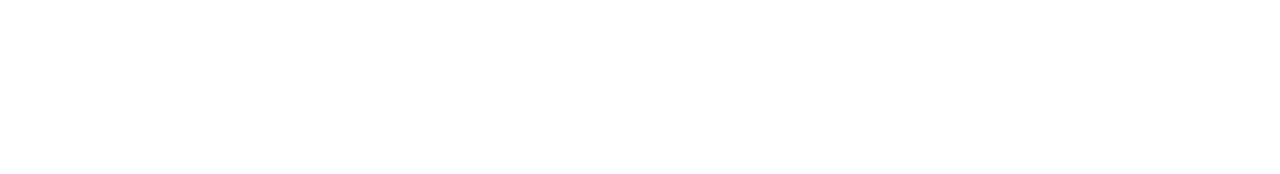
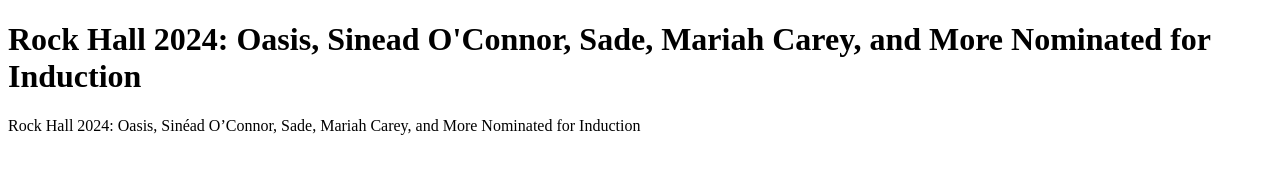
Before and after one commit to zaynabshugaa/midterm, a plain HTML site: page index.html in a window 1280 px wide. Drawn offline with Linux system fonts and the light colour scheme.

Commit message:
progress

```diff
--- a/index.html
+++ b/index.html
@@ -7,6 +7,7 @@
     <link rel="stylesheet" href="css/style.css">
 </head>
 <body>
-
+    <h1>Rock Hall 2024: Oasis, Sinead O'Connor, Sade, Mariah Carey, and More Nominated for Induction</h1>
+    Rock Hall 2024: Oasis, Sinéad O’Connor, Sade, Mariah Carey, and More Nominated for Induction
 </body>
 </html>
```
